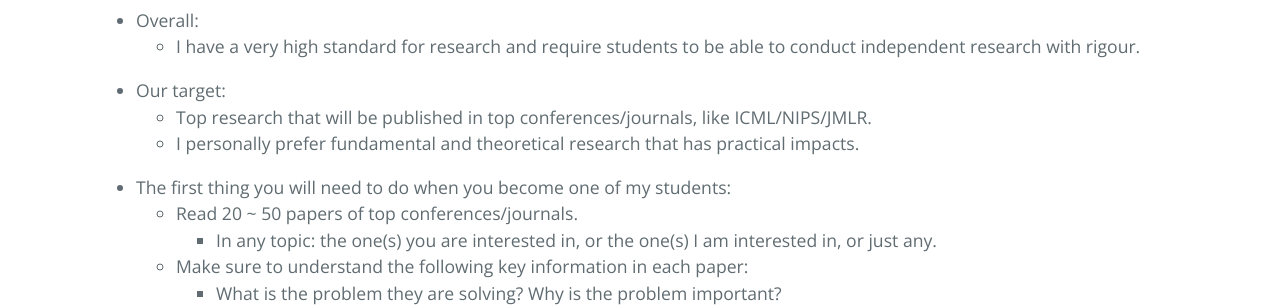
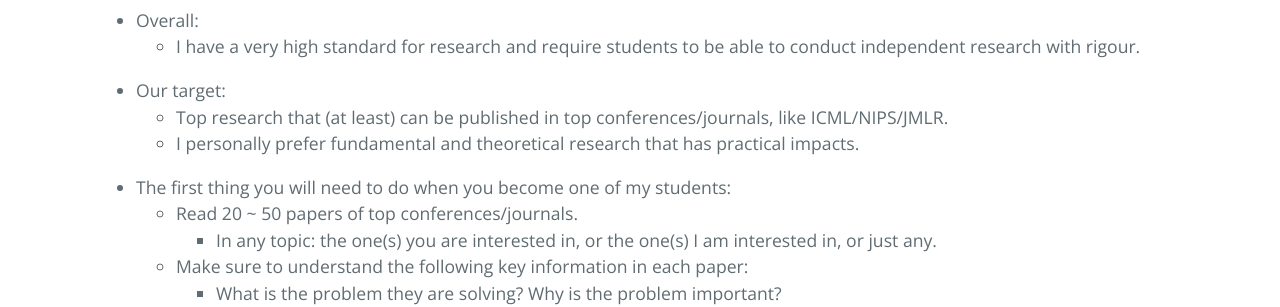
Before and after one commit to ZhimingZhou/zhimingzhou.github.io, a Jekyll site: the page built from _posts/2021-10-11-Prospective-Students.md, in a window 1280 px wide. Shown: the part 455-762 px from the top of the page. Built offline with Jekyll 4.4.1, drawn with Linux system fonts in a browser that asks for light colours; comment, search, counter and statistics services are not loaded.

Commit message:
Update 2021-10-11-Prospective-Students.md

```diff
--- a/_posts/2021-10-11-Prospective-Students.md
+++ b/_posts/2021-10-11-Prospective-Students.md
@@ -14,7 +14,7 @@ I’m looking for talented students with enthusiasm for fundamental research in
 
 <!--  -->
 - Our target:
-	- Top research that will be published in top conferences/journals, like ICML/NIPS/JMLR.
+	- Top research that (at least) can be published in top conferences/journals, like ICML/NIPS/JMLR.
 	- I personally prefer fundamental and theoretical research that has practical impacts.
 
 <!--  -->
```
